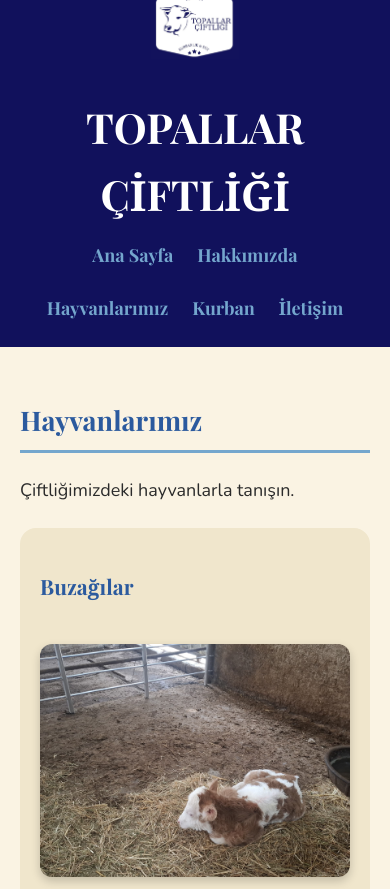
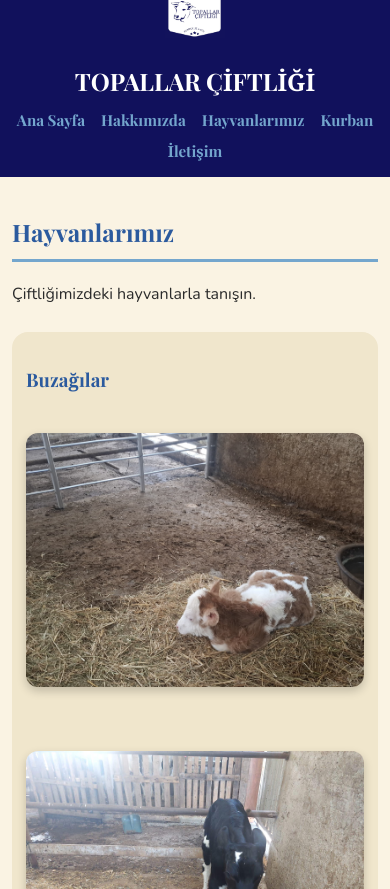
Before and after one commit to aysegultpl7/topallar-ciftligi, a website: page public/hayvanlarimiz.html in a window 390 px wide. Shown: the top 889 px of the page. Drawn offline with nearby package versions, Linux system fonts and the light colour scheme.

Commit message:
mobil gorunum duzeltildi

```diff
--- a/public/style.css
+++ b/public/style.css
@@ -488,3 +488,55 @@ footer {
 footer p {
   margin: 4px 0;
 }
+@media (max-width: 600px) {
+  body {
+    font-size: 16px;
+  }
+
+  header {
+    position: static;
+    padding: 14px 12px;
+  }
+
+  .logo {
+    margin-bottom: 6px;
+  }
+
+  .logo img {
+    height: 48px;
+  }
+
+  header h1 {
+    font-size: 1.5rem;
+    margin: 0 0 8px;
+  }
+
+  nav {
+    gap: 6px 16px;
+    font-size: 0.95rem;
+  }
+
+  main {
+    padding: 16px 12px;
+  }
+
+  main section {
+    padding: 14px;
+  }
+
+  .ciftlik-galeri {
+    grid-template-columns: 1fr;
+  }
+
+  .ciftlik-video {
+    grid-column: auto;
+  }
+
+  .galeri {
+    grid-template-columns: 1fr;
+  }
+
+  .kurbanliklar {
+    grid-template-columns: 1fr;
+  }
+}
```
